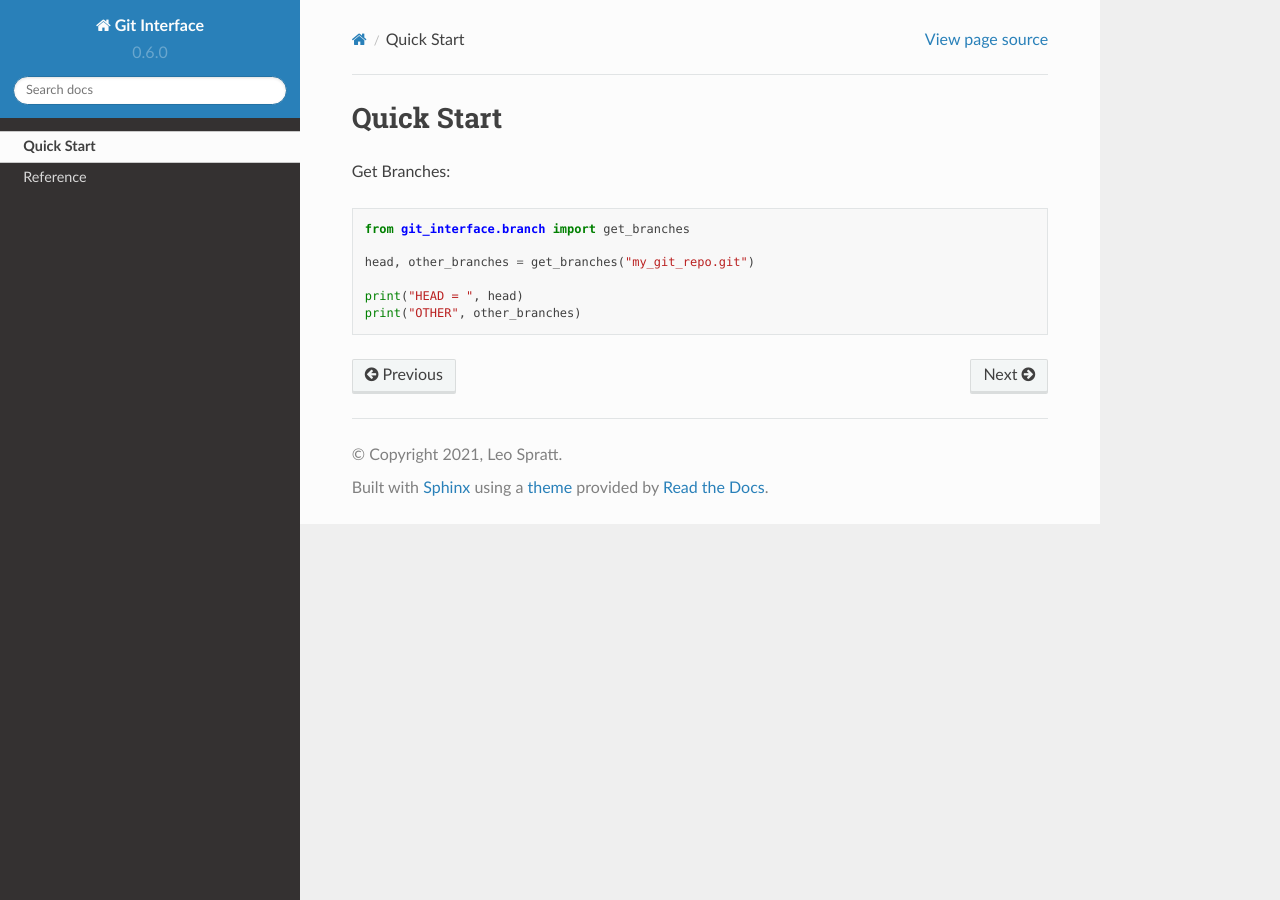
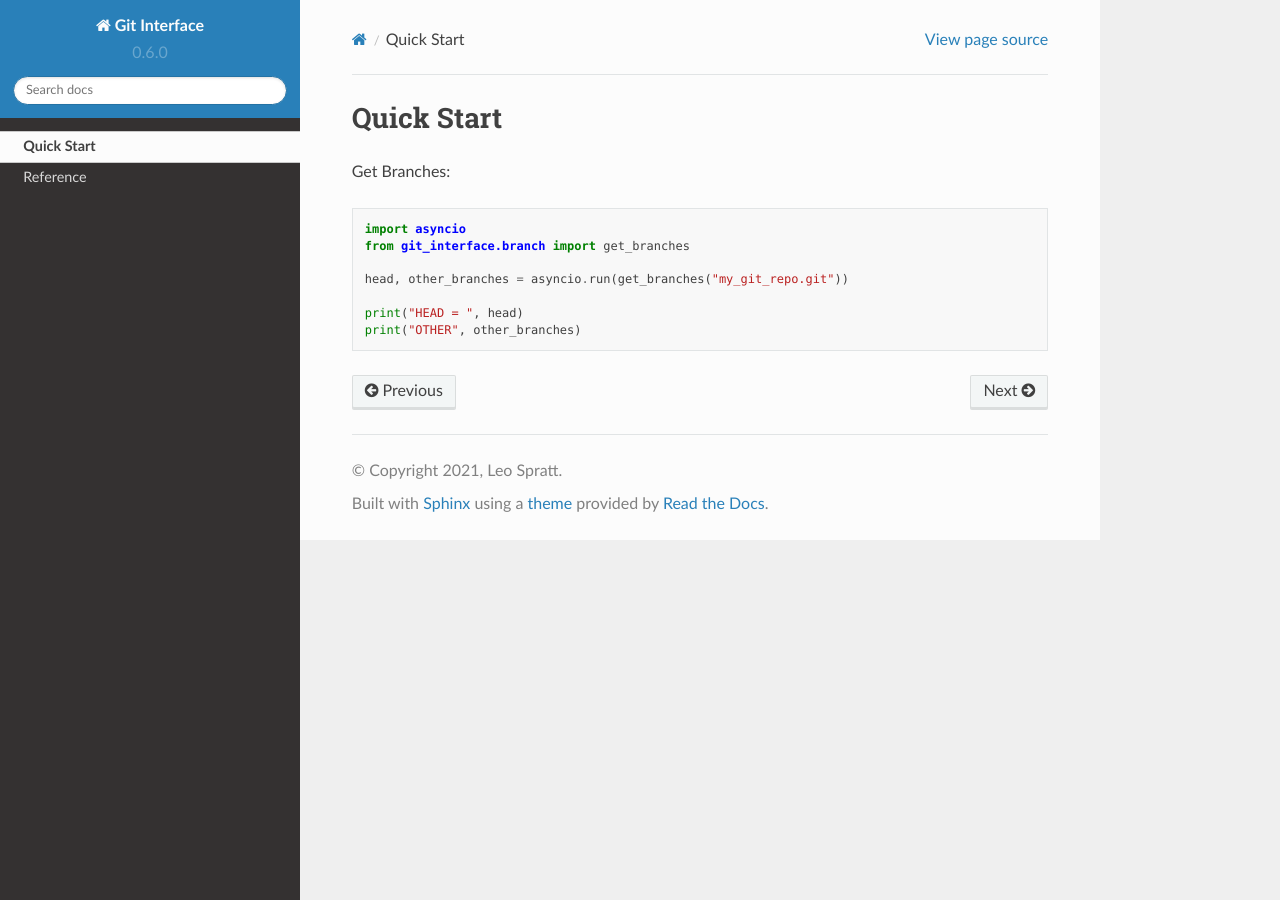
Before and after one commit to enchant97/python-git-interface, a Sphinx documentation site: the page built from docs/quick_start.rst, in a window 1280 px wide. Built offline with Sphinx 7.4.7 and the Read the Docs theme 2.0.0, drawn with Linux system fonts in a browser that asks for light colours.

Commit message:
update docs for async implementation

```diff
--- a/docs/quick_start.rst
+++ b/docs/quick_start.rst
@@ -4,9 +4,10 @@ Quick Start
 Get Branches:
 ::
 
+    import asyncio
     from git_interface.branch import get_branches
 
-    head, other_branches = get_branches("my_git_repo.git")
+    head, other_branches = asyncio.run(get_branches("my_git_repo.git"))
 
     print("HEAD = ", head)
     print("OTHER", other_branches)
```
Also changed, not shown: README.md (+2 -1 lines).
